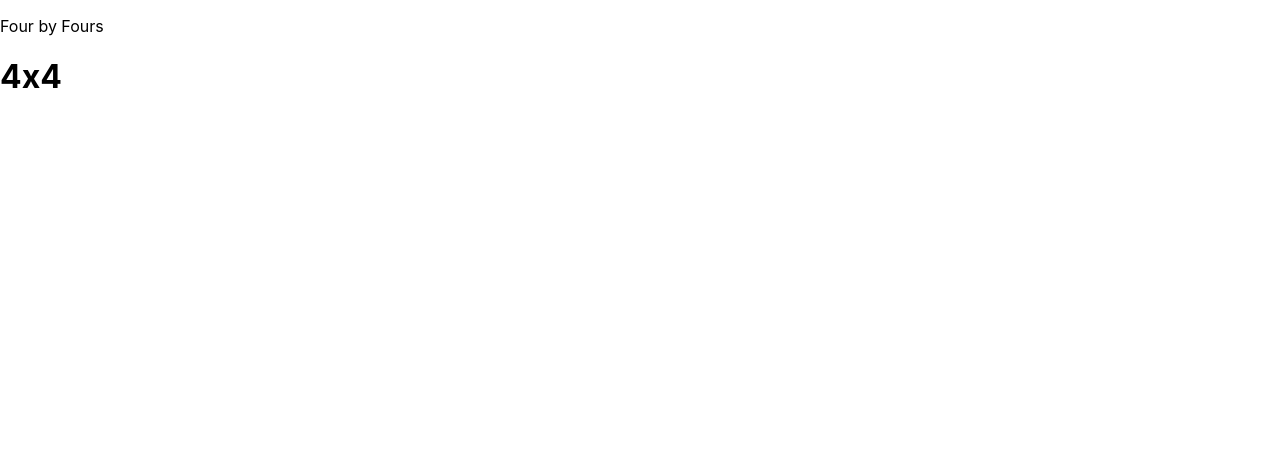
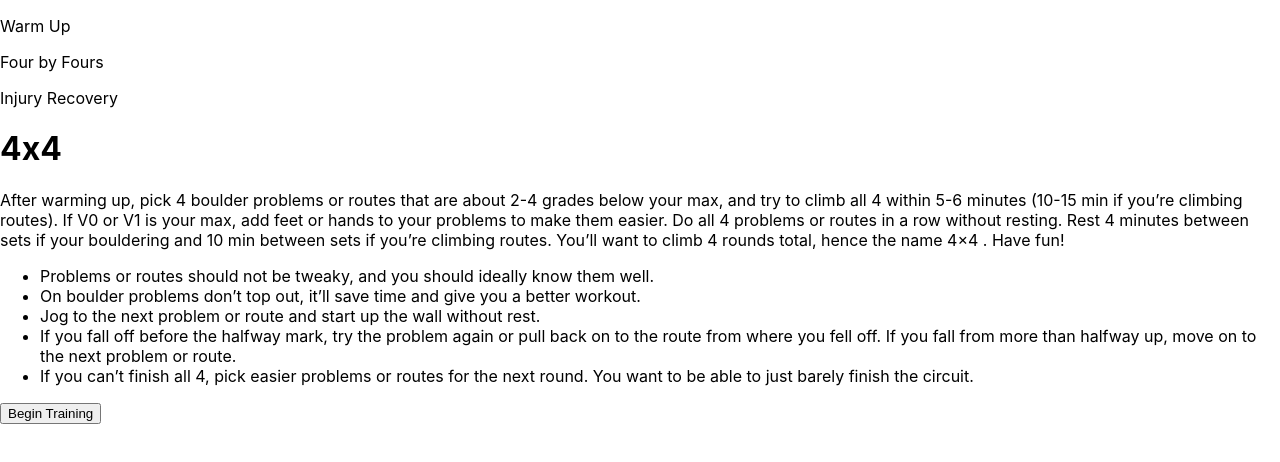
Before and after one commit to CLLane/climbing-workout, a React (Create React App) app: page / in a window 1280 px wide. Both pictures are taken after a click on the element "Four by Fours". Shown: the top 462 px of the page. Built offline with nearby package versions, Linux system fonts and the light colour scheme.

Commit message:
Create nav point for injury recovery

```diff
--- a/src/App/App.jsx
+++ b/src/App/App.jsx
@@ -1,7 +1,7 @@
 import React, { Component } from "react";
 import "./App.css";
 import {Nav} from "../Nav/Nav";
-import {Training} from "../Training/Training"
+import {TrainingDetails} from "../TrainingDetails/TrainingDetails"
 
 class App extends Component {
   constructor() {
@@ -21,7 +21,7 @@ class App extends Component {
     return (
     <div>
       <Nav updateNavState={this.updateNavState}></Nav>
-      {navState === '4x4' && <Training type={this.state.navState}></Training>}
+      {navState && <TrainingDetails type={this.state.navState}></TrainingDetails>}
     </div>
     );
   }
--- a/src/Nav/Nav.jsx
+++ b/src/Nav/Nav.jsx
@@ -4,8 +4,9 @@ import "./Nav.css";
 export const Nav = ({updateNavState} = this.props) => {
   return (
     <nav>
+      <p onClick={() => updateNavState('Warm Up')}>Warm Up</p>
       <p onClick={() => updateNavState("4x4")}>Four by Fours</p>
-      <p></p>
+      <p onClick={() => updateNavState('Injury Recovery')}>Injury Recovery</p>
     </nav>
   )
 }
--- a/src/Training/Training.jsx
+++ /dev/null
@@ -1,10 +0,0 @@
-import React from 'react';
-
-export const Training = ({type} = this.props) => {
-
-  return (
-    <div>
-      <h1>{type}</h1>
-    </div>
-  )
-}
--- /dev/null
+++ b/src/TrainingDetails/TrainingDetails.jsx
@@ -0,0 +1,47 @@
+import React from "react";
+
+export const TrainingDetails = ({ type } = this.props) => {
+  return (
+    <div>
+      <h1>{type}</h1>
+      {type === "4x4" && (
+        <>
+          <p>
+            After warming up, pick 4 boulder problems or routes that are about
+            2-4 grades below your max, and try to climb all 4 within 5-6 minutes
+            (10-15 min if you’re climbing routes). If V0 or V1 is your max, add
+            feet or hands to your problems to make them easier. Do all 4
+            problems or routes in a row without resting. Rest 4 minutes between
+            sets if your bouldering and 10 min between sets if you’re climbing
+            routes. You’ll want to climb 4 rounds total, hence the name 4×4 .
+            Have fun!
+          </p>
+          <ul>
+            <li>
+              Problems or routes should not be tweaky, and you should ideally
+              know them well.
+            </li>
+            <li>
+              On boulder problems don’t top out, it’ll save time and give you a
+              better workout.
+            </li>
+            <li>
+              Jog to the next problem or route and start up the wall without
+              rest.
+            </li>
+            <li>
+              If you fall off before the halfway mark, try the problem again or
+              pull back on to the route from where you fell off. If you fall
+              from more than halfway up, move on to the next problem or route.{" "}
+            </li>
+            <li>
+              If you can’t finish all 4, pick easier problems or routes for the
+              next round. You want to be able to just barely finish the circuit.
+            </li>
+          </ul>
+        </>
+      )}
+      <button>{type !== 'Injury Recovery' ? 'Begin Training' : 'Begin Recovery'}</button>
+    </div>
+  );
+};
```
